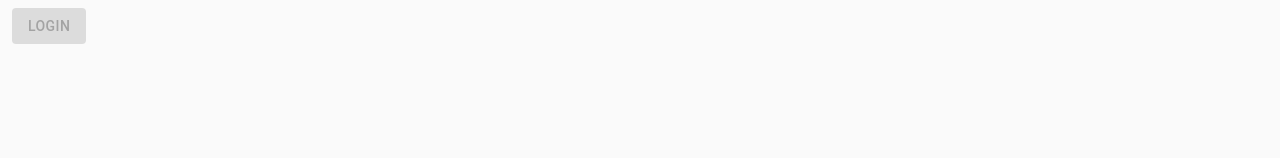
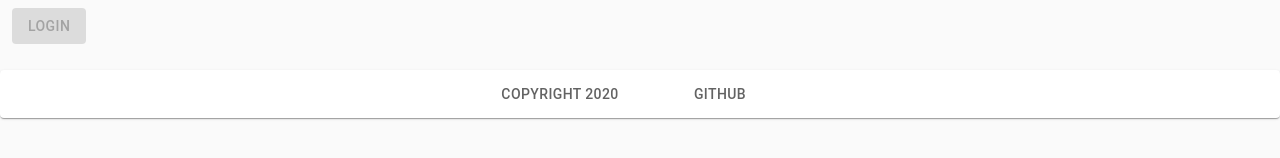
Before and after one commit to egsandwich/BugTracker, a React (Create React App) app in the folder bug-tracker/: page /login in a window 1280 px wide. Shown: the part 202-360 px from the top of the page. Built offline with nearby package versions, Linux system fonts and the light colour scheme; no server answers.

Commit message:
added footer on app

```diff
--- a/bug-tracker/src/App.js
+++ b/bug-tracker/src/App.js
@@ -10,6 +10,8 @@ import Project from "./components/Project";
 import ProjectList from "./components/ProjectList";
 import Signup from "./components/Signup";
 import NavBar from "./components/NavBar";
+import Footer from "./components/Footer";
+import Header from "./components/Header";
 import {
   makeStyles, xToolbar, Typography, Grid, List,
   ListItem, ListItemIcon, ListItemText, Link as LinkUI, Container, useTheme, IconButton
@@ -125,6 +127,8 @@ function App() {
       <Router>
         <CssBaseline /> {/*removes default padding */}
         <NavBar />
+        {/* <Header/> */}
+        {/* put logout button here on the far right */}
         <Switch>
           <Route path="/contact" component={Contact} />
           <Route path="/signup" component={Signup} />
@@ -138,6 +142,7 @@ function App() {
           <PrivateRoute path="/" component={Dashboard} />
           <Route path="/" render={() => <div><h1>404</h1></div>} />
         </Switch>
+        <Footer/>
         {/* bottom nav */}
         {/* CssBaseline? */}
         {/* <footer className={classes.footer}>
```
